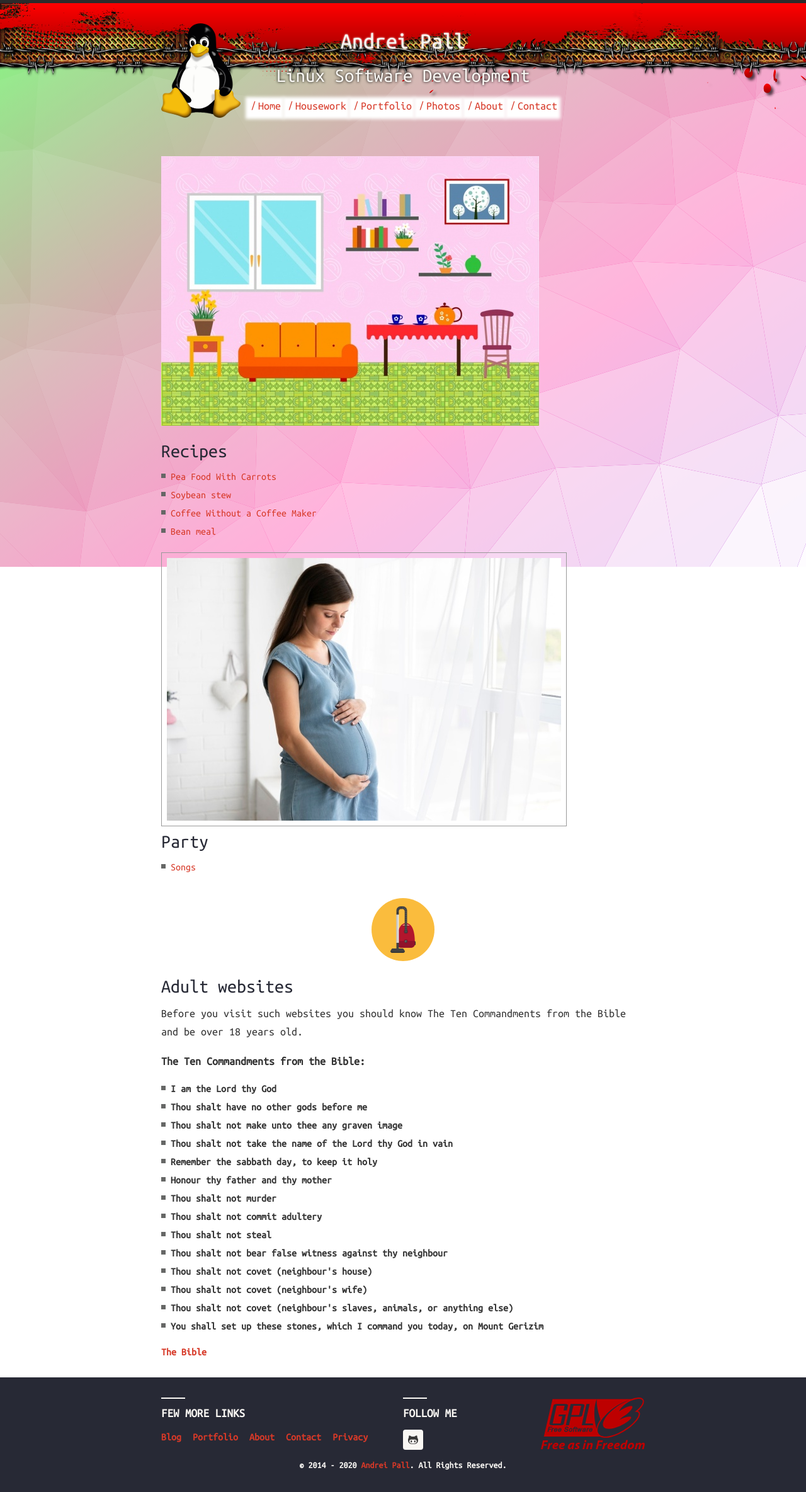
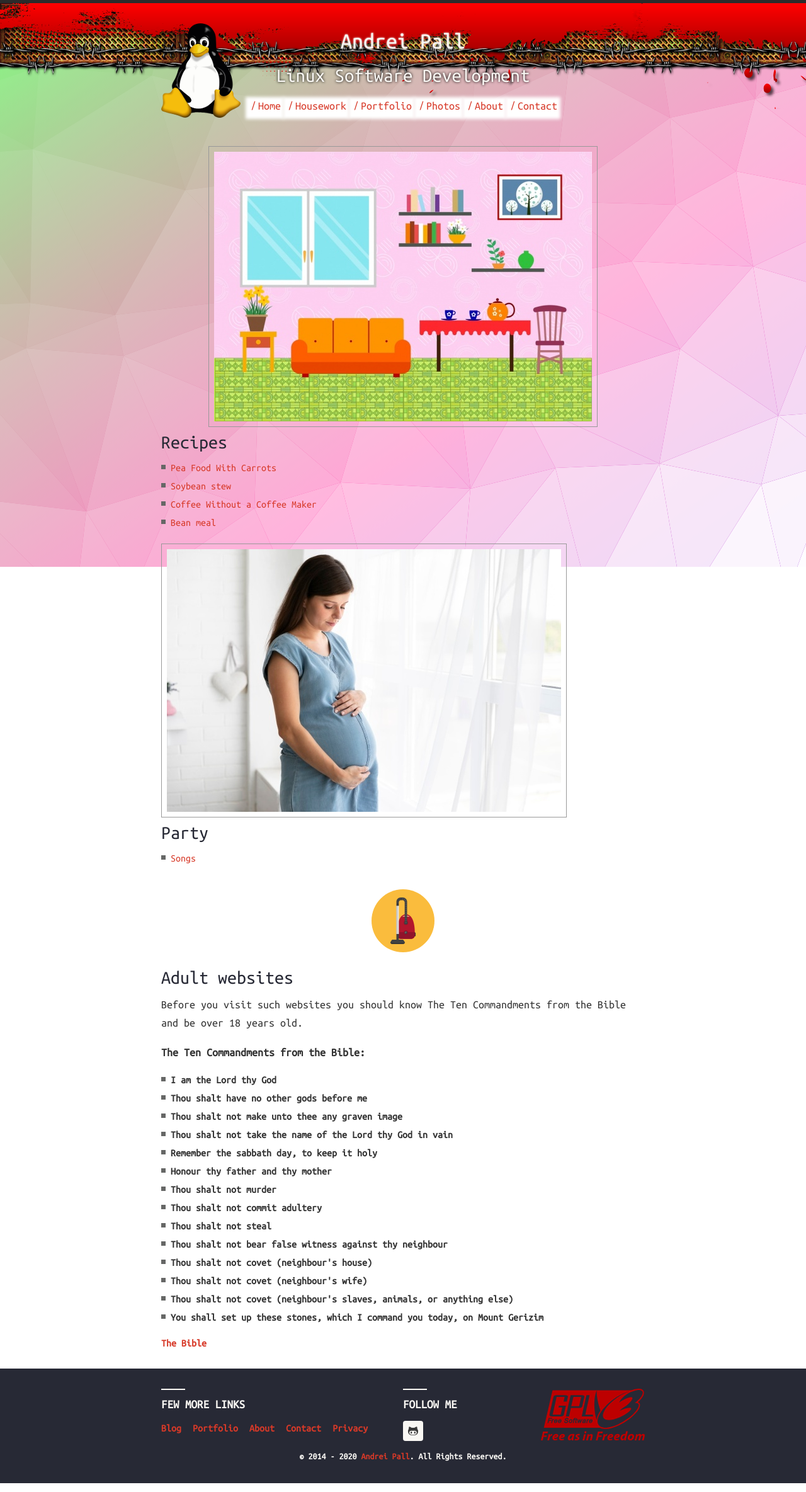
Before and after one commit to andreipall/andreipall.github.io, a Jekyll site: the page built from housework.html, in a window 1280 px wide. Shown: the whole page at 63% size. Built offline with Jekyll 4.4.1, drawn with Linux system fonts in a browser that asks for light colours; comment, search, counter and statistics services are not loaded.

Commit message:
Update main.scss

```diff
--- a/assets/css/main.scss
+++ b/assets/css/main.scss
@@ -1152,6 +1152,9 @@ html {
     stop-color: #ff46dc
   }
 }
+#house {
+    margin: 0 auto;
+}
 #food {
     width: 200px;
     margin: 0 auto;
@@ -1160,7 +1163,7 @@ html {
     width: 100px;
     margin: 0 auto;
 }
-#pregnant-woman {
+#pregnant-woman, #house {
     background: transparent;
     padding: 8px;
     border: 1px solid #999999;
```
